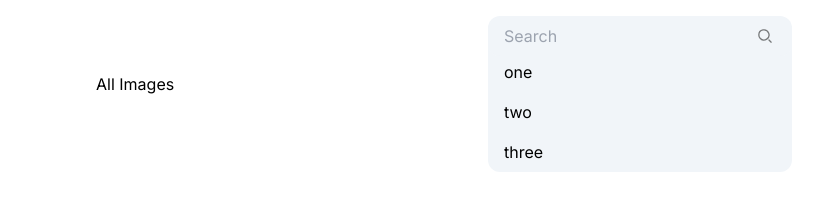
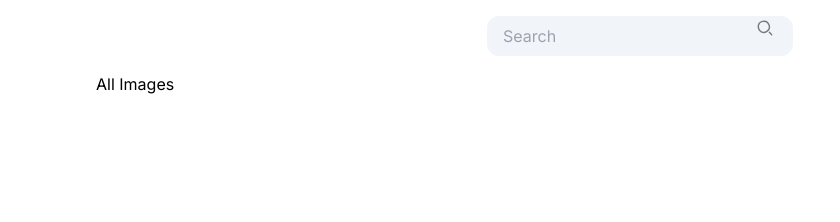
Before and after one commit to tatimblin/lru-image-gallery, a Next.js app: page / in a window 1280 px wide. Shown: the top 222 px of the page, without its empty margins (0-840 px from the left). Built offline with nearby package versions, Linux system fonts and the light colour scheme.

Commit message:
add hook

```diff
--- a/src/app/layout.tsx
+++ b/src/app/layout.tsx
@@ -19,7 +19,7 @@ export default function RootLayout({
   return (
     <html lang="en">
       <body className={inter.className}>
-        <header className="flex justify-center p-4">
+        <header className="flex justify-center sm:p-4">
           <SearchBar />
         </header>
         <main className="container mx-auto md:px-24">
--- a/src/components/Navigation.tsx
+++ b/src/components/Navigation.tsx
@@ -25,7 +25,7 @@ export function Navigation() {
 		<nav className="fixed w-full md:w-auto md:h-screen bottom-0 p-4">
 			<ul className="flex justify-center gap-4 md:flex-col md:h-full">
 				{links.map((link) => (
-					<li>
+					<li key={link.route}>
 						<Link href={link.route} className="group flex items-center gap-2 w-8">
 							<Image src={link.icon} alt="" width="32" height="32" className="opacity-30 hover:opacity-100" />
 							<span className="text-xs text-gray-400 opacity-0 group-hover:opacity-100 pointer-events-none">{link.label}</span>
--- a/src/components/SearchBar.tsx
+++ b/src/components/SearchBar.tsx
@@ -2,29 +2,47 @@
 
 import { useState, SyntheticEvent } from "react";
 import Image from "next/image";
+import clsx from "clsx";
+import useMountTransition from "../hooks/useMountTransition";
 
 export function SearchBar() {
     const [suggestions, setSuggestions] = useState(["one", "two", "three"]);
+    const [reveal, setReveal] = useState(false);
+    const hasTransitionedIn = useMountTransition(reveal, 1000);
 
     const handleSubmit = (event: SyntheticEvent) => {
         event.preventDefault();
     }
 
+    const handleFocus = () => {
+        setReveal(reveal => !reveal);
+    }
+
     return (
-        <div className="relative">
-            <form onSubmit={handleSubmit} className="relative z-10 flex align-middle bg-slate-100 rounded-xl">
-                <input type="text" placeholder="Search" className="py-2 px-4 bg-transparent focus:outline-none" />
-                <button type="submit" className="pr-4 opacity-50 hover:opacity-100">
-                    <Image src="/search.svg" alt="Search" width="22" height="22" />
+        <div className="relative w-full sm:w-fit">
+            <form onSubmit={handleSubmit} className="relative z-10 flex align-middle bg-slate-100 hover:bg-slate-200 focus-within:bg-slate-200 sm:rounded-xl sm:focus-within:rounded-b-none">
+                <input
+                    onFocus={handleFocus}
+                    onBlur={handleFocus}
+                    type="text"
+                    placeholder="Search"
+                    className="py-2 px-4 bg-transparent focus:outline-none"
+                />
+                <button type="submit" className="flex justify-center w-10 pr-2 sm:pr-4 opacity-50 hover:opacity-100 min-w-5 min-h-5">
+                    <Image src="/search.svg" alt="Search" width="32" height="32" />
                 </button>
             </form>
-            <ul className="absolute w-full bg-slate-100 rounded-b-xl top-1/2 pt-4">
-                {suggestions.map((suggestion) => (
-                    <li className="px-4 py-2">
-                        {suggestion}
-                    </li>
-                ))}
-            </ul>
+            {(hasTransitionedIn || reveal) && (
+                <ul className={clsx(
+                    "absolute w-full bg-slate-100 sm:rounded-b-xl top-0 pt-4 ease-in duration-300"
+                )}>
+                    {suggestions.map((suggestion) => (
+                        <li key={suggestion} className="px-4 py-2">
+                            {suggestion}
+                        </li>
+                    ))}
+                </ul>
+            )}
         </div>
     );
 }
--- /dev/null
+++ b/src/hooks/useMountTransition.ts
@@ -0,0 +1,23 @@
+import { useEffect, useState } from "react";
+
+const useMountTransition = (isMounted: boolean, delay: number) => {
+    const [hasTransitionedIn, setHasTransitionedIn] = useState(false);
+
+    useEffect(() => {
+        let timeoutId: NodeJS.Timeout;
+
+        if (isMounted && !hasTransitionedIn) {
+            setHasTransitionedIn(true);
+        } else if (!isMounted && hasTransitionedIn) {
+            timeoutId = setTimeout(() => setHasTransitionedIn(false), delay);
+        }
+
+        return () => {
+            clearTimeout(timeoutId);
+        };
+    }, [isMounted, delay, hasTransitionedIn]);
+
+    return hasTransitionedIn;
+};
+
+export default useMountTransition;
```
Also changed, not shown: package.json (+6 -5 lines), 1 other file (tests, documents, lock files or other folders).
